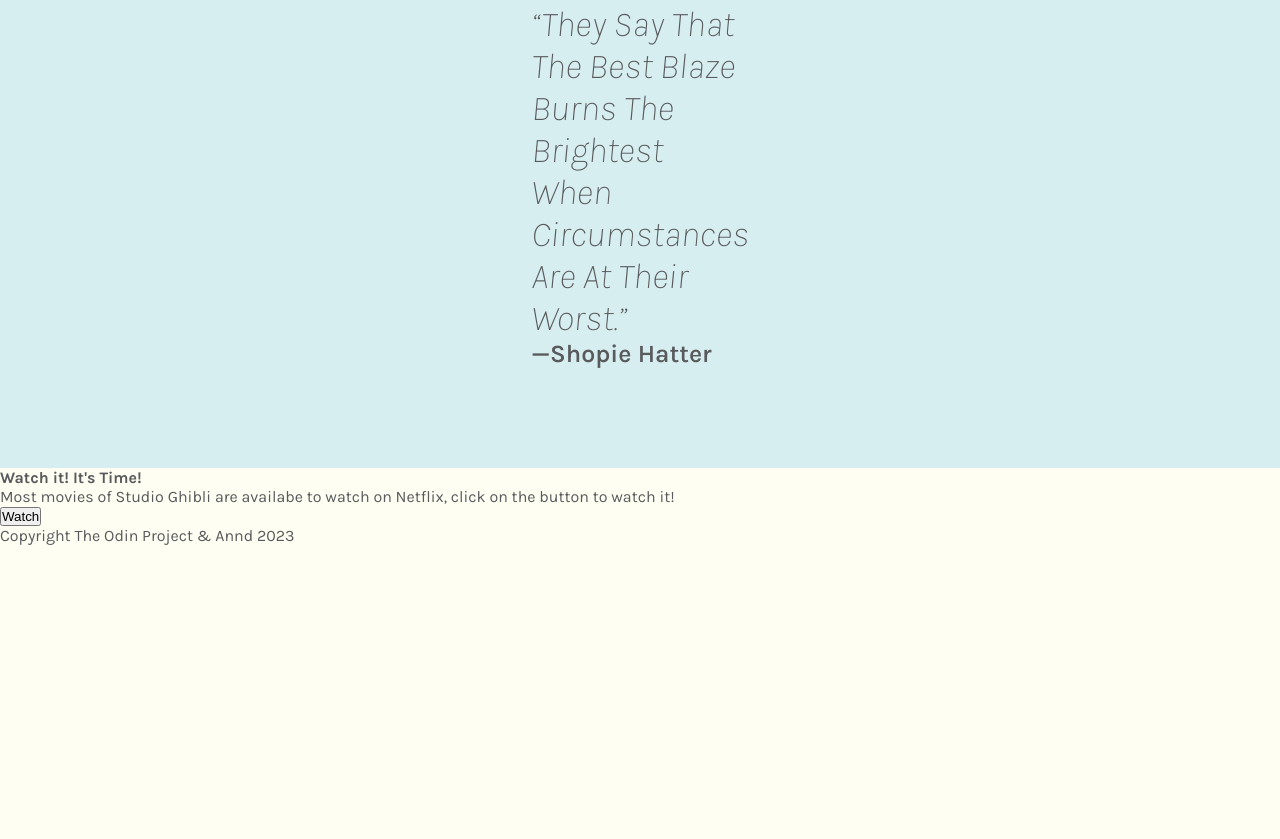
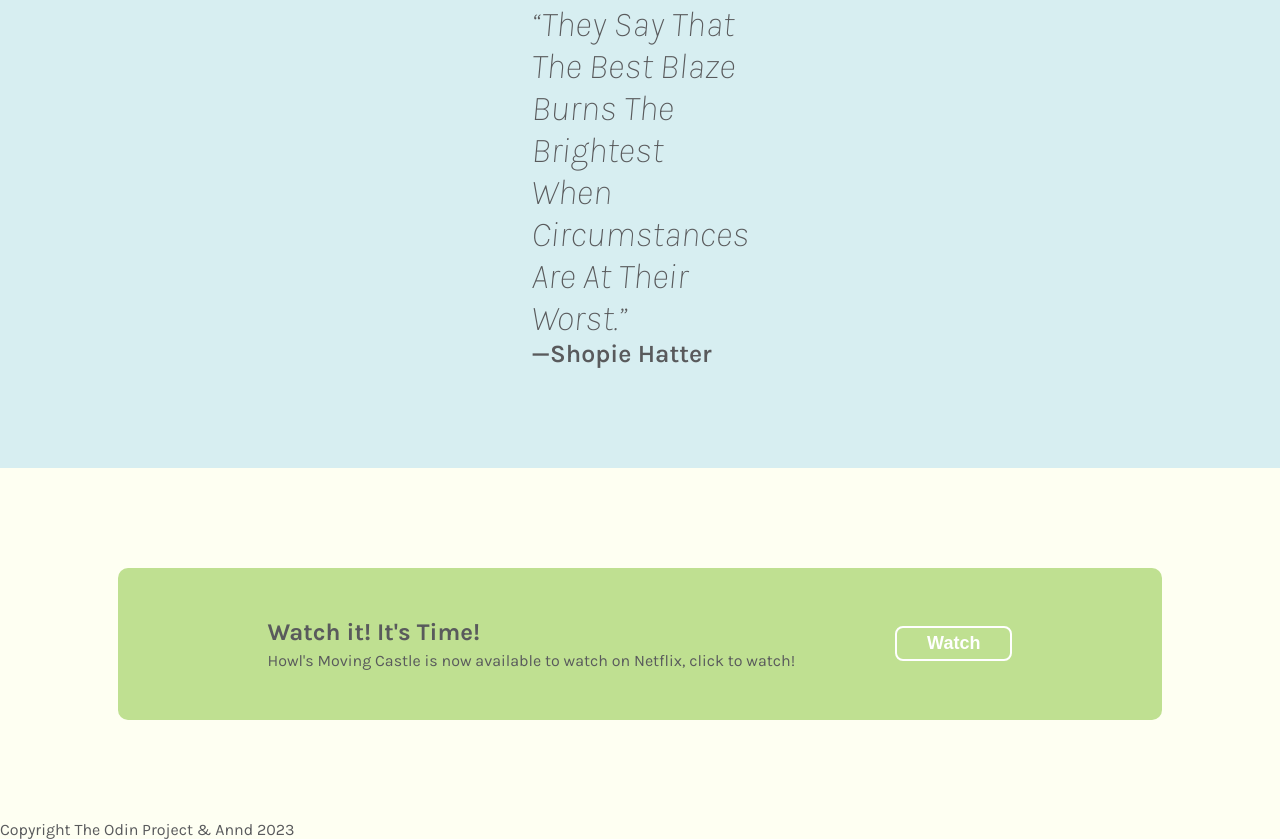
Before and after one commit to anndcodes/odin-landing-page, a plain HTML site: page index.html in a window 1280 px wide. Shown: the part 1619-2458 px from the top of the page. Before the commit the page ends 2164 px from the top, so only its background shows below. Drawn offline with Linux system fonts and the light colour scheme; a web font is replaced by a local one.

Commit message:
Style the CTA section

```diff
--- a/index.html
+++ b/index.html
@@ -78,9 +78,11 @@
 
   <section class="cta">
     <div class="watch">
-      <h4>Watch it! It's Time!</h4>
-      <p>Most movies of Studio Ghibli are availabe to watch on Netflix, click on the button to watch it!</p>
-      <button>Watch</button>
+      <div class="txt">
+        <h4>Watch it! It's Time!</h4>
+        <p>Howl's Moving Castle is now available to watch on Netflix, click to watch!</p>
+      </div>
+      <div class="btn"><button><a href="https://www.netflix.com/br-en/title/70028883#:~:text=Teenager%20Sophie%20works%20in%20her,transformed%20into%20an%20elderly%20woman.&text=Watch%20all%20you%20want.&text=This%20Oscar%20nominee%20for%20Best,Billy%20Crystal%20and%20Josh%20Hutcherson." target="_blank">Watch</a></button></div>
     </div>
   </section>
 
--- a/style.css
+++ b/style.css
@@ -148,3 +148,41 @@ a {
   font-style: normal;
   font-size: 25px;
 }
+
+/* CTA SECTION */
+.cta {
+  display: flex;
+  justify-content: center;
+  align-items: center;
+}
+
+.watch {
+  background: #bfe091;
+  border-radius: 10px;
+  padding: 50px 150px;
+  gap: 100px;
+  margin: 100px;
+  display: flex;
+  justify-content: space-between;
+  align-items: center;
+}
+
+.btn button {
+  background: #bfe091;
+  border: 2px solid #fff;
+  border-radius: 8px;
+  padding: 5px 30px;
+  font-size: 18px;
+  font-weight: 800;
+  cursor: pointer;
+}
+
+.btn a {
+  color: #fff;
+
+}
+
+.txt h4 {
+  font-size: 24px;
+  margin-bottom: 5px;
+}
```
